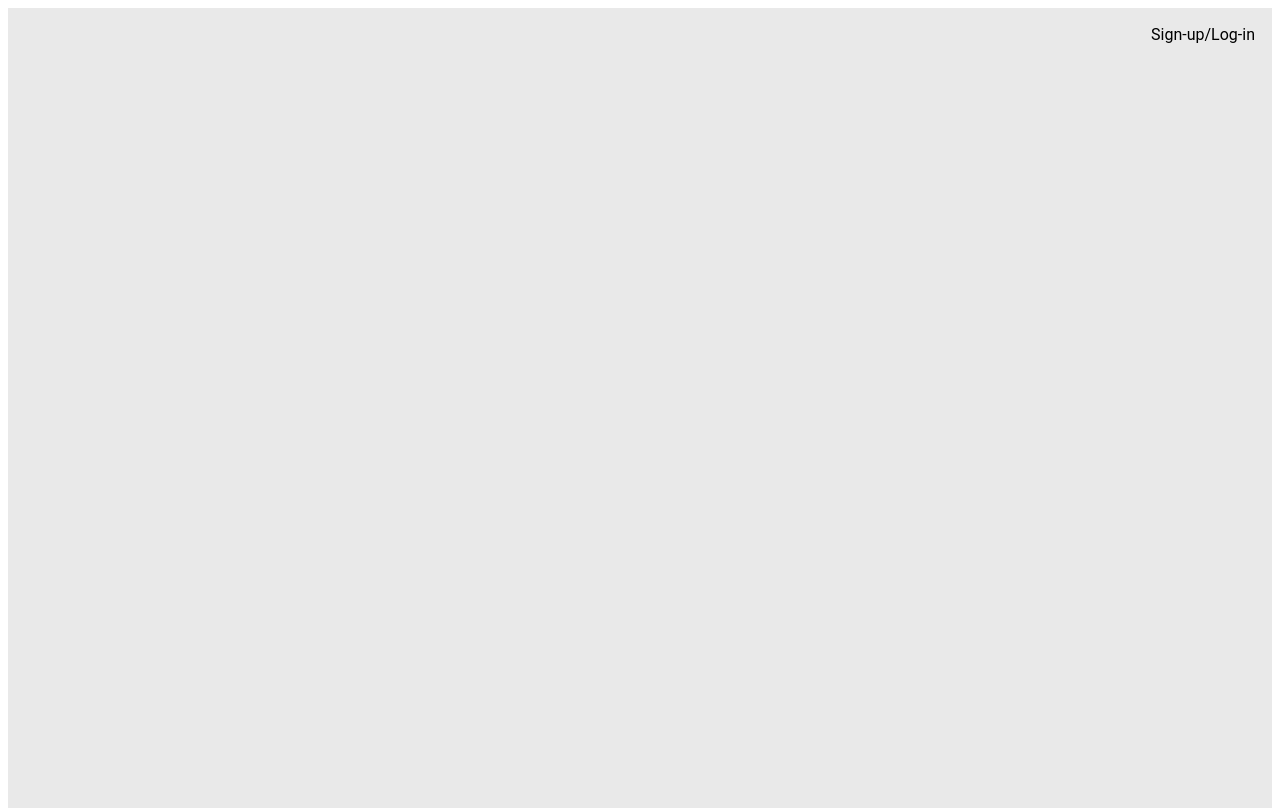
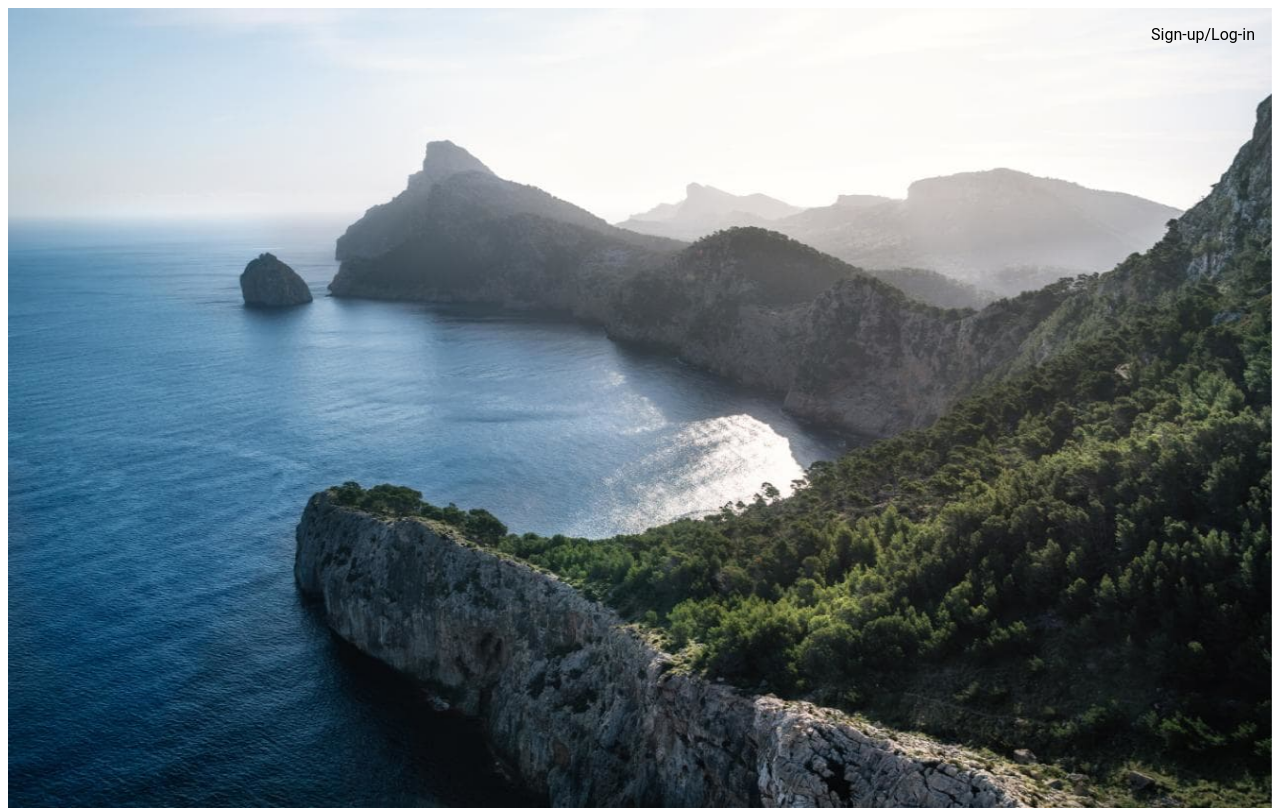
Before and after one commit to dez02/Travel, a React app: page / in a window 1280 px wide. Shown: the top 810 px of the page. Built offline with nearby package versions, Linux system fonts and the light colour scheme; the HTML template or start-up script is replaced by a standard one.

Commit message:
inte front v2

```diff
--- a/client/src/components/HomePublic/HeaderHomePublic/HeaderHomePublic.js
+++ b/client/src/components/HomePublic/HeaderHomePublic/HeaderHomePublic.js
@@ -1,5 +1,6 @@
 import React, { Component } from 'react';
 import './headerhomepublic.css';
+import BackgroundHome from './../../Images/headerPublicHome.jpg';
 
 class HeaderHomePublic extends Component {
 
@@ -8,6 +9,7 @@ class HeaderHomePublic extends Component {
 
     return (
     <div className="HeaderHomePublic">
+      <img src={BackgroundHome} className="HeaderHomeBack" alt="BetngoHome"/>
       </div>
     );
   }
--- a/client/src/components/HomePublic/HeaderHomePublic/headerhomepublic.css
+++ b/client/src/components/HomePublic/HeaderHomePublic/headerhomepublic.css
@@ -6,7 +6,13 @@ p, a, h1, h2, h3, h4, h5, h6, ul, li, input, button {
 }
 
 .HeaderHomePublic{
-    background-color: #E9E9E9;
+    /*background-color: #E9E9E9;*/
     width: 100%;
     height: 100vh;
 }
+
+.HeaderHomeBack{
+    width: 100%;
+    height: 100vh;
+    backface-visibility: hidden;
+}
--- a/client/src/components/index.jsx
+++ b/client/src/components/index.jsx
@@ -1,5 +1,5 @@
 import React from 'react';
-import HomePublic from'./HomePublic/General/HomePublic.js'
+import HomePublic from'./HomePublic/General/HomePublic.js';
 import Header from './UsersHome/Header/Header.jsx';
 import Cards from './UsersHome/Cards/Cards.jsx';
 import Footer from './Footer/Footer.jsx';
--- a/webpack.config.js
+++ b/webpack.config.js
@@ -25,6 +25,14 @@ module.exports = {
          test: /\.s?css$/,
          loaders: ['style-loader', 'css-loader', 'sass-loader'],
          include: path.join(__dirname, 'client/src')
+     },
+     {
+
+     test: /\.(jpg|png|svg)$/,
+       loader: 'file-loader',
+         options: {
+         name: 'image/[hash].[ext]',
+       }
      }
 
     ]
```
Also changed, not shown: 1 other file (tests, documents, lock files or other folders).
